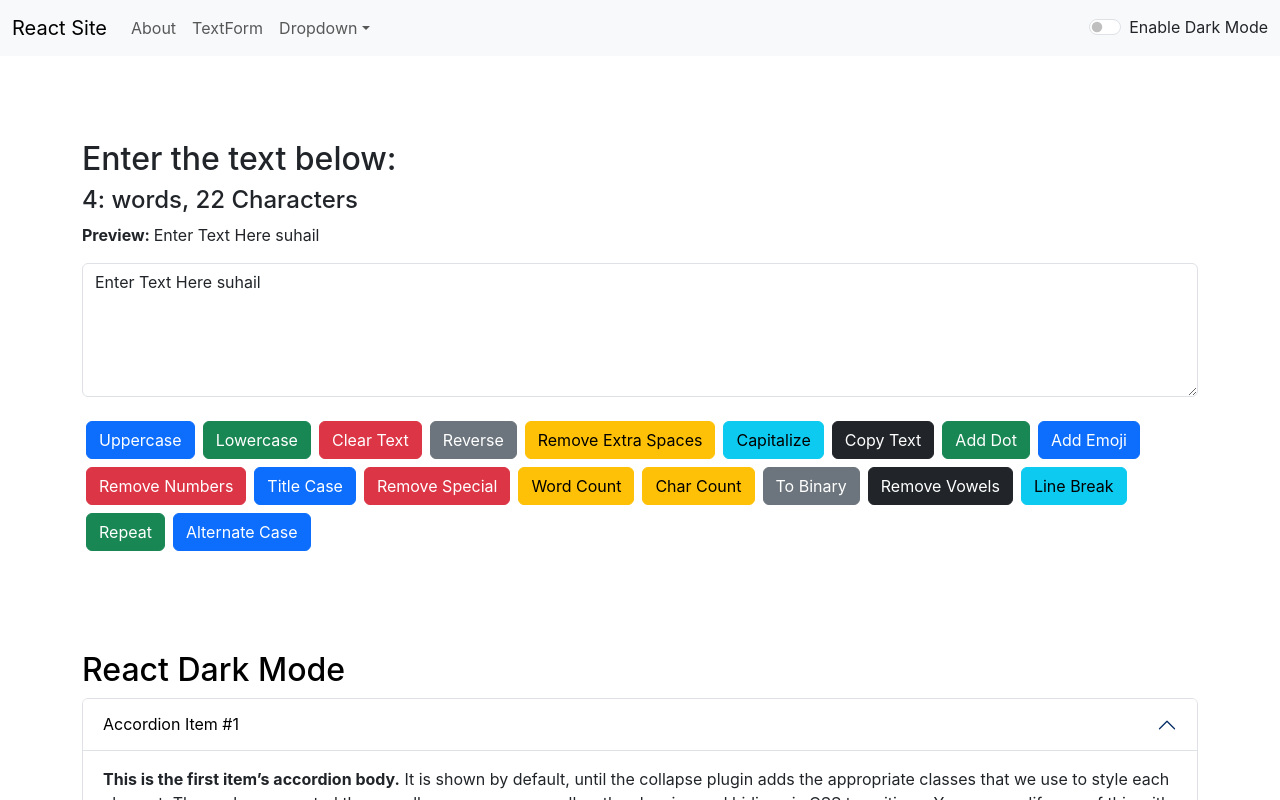
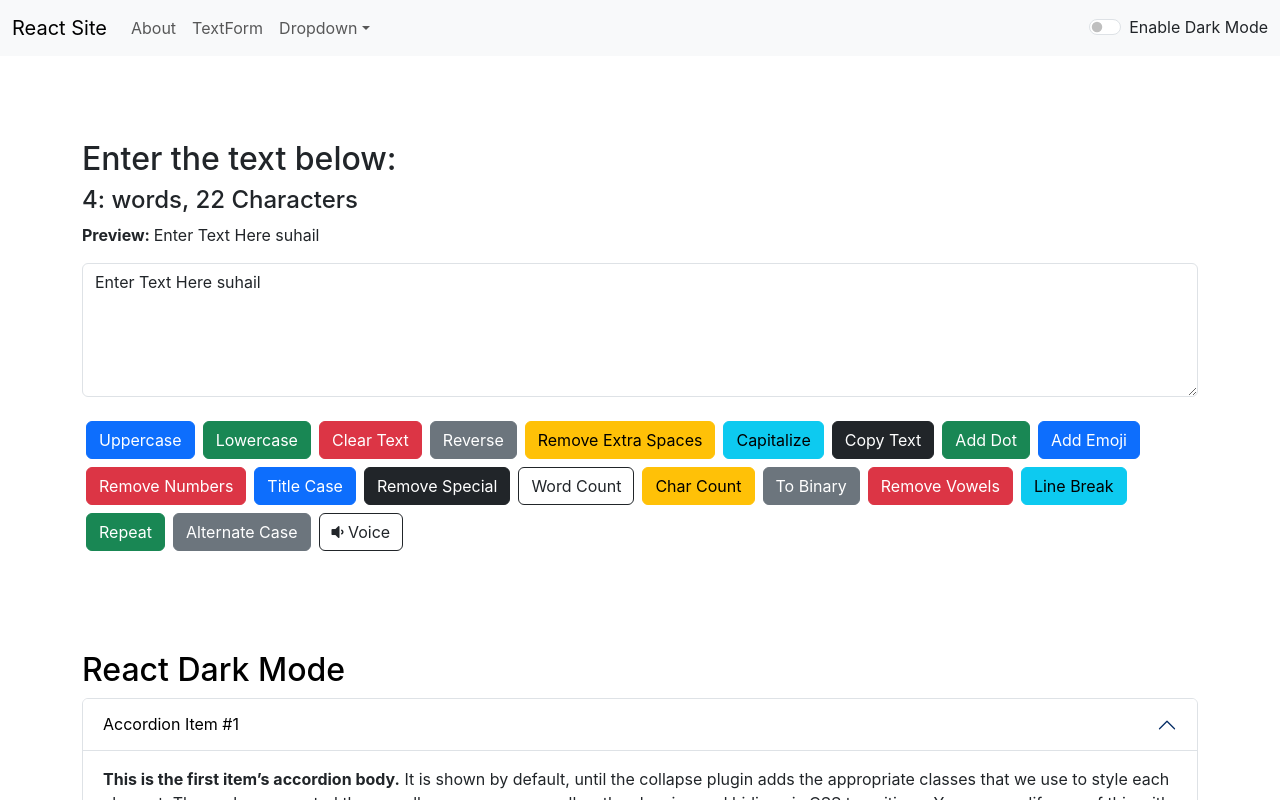
Before and after one commit to suhailkhan127/react-26, a React (Create React App) app: page /textform in a window 1280 px wide. Shown: the top 800 px of the page. Built offline with nearby package versions, Linux system fonts and the light colour scheme.

Commit message:
text form

```diff
--- a/public/index.html
+++ b/public/index.html
@@ -4,7 +4,9 @@
     <meta charset="utf-8" />
     <link rel="icon" href="%PUBLIC_URL%/favicon.ico" />
     <meta name="viewport" content="width=device-width, initial-scale=1" />
-    <meta name="theme-color" content="#000000" />
+    <link
+      rel="stylesheet"
+      href="https://cdnjs.cloudflare.com/ajax/libs/font-awesome/5.15.2/css/all.min.css"    />
     <link href="https://cdn.jsdelivr.net/npm/bootstrap@5.3.8/dist/css/bootstrap.min.css" rel="stylesheet" integrity="sha384-sRIl4kxILFvY47J16cr9ZwB07vP4J8+LH7qKQnuqkuIAvNWLzeN8tE5YBujZqJLB" crossorigin="anonymous">
 
     <title>React App</title>
--- a/src/components/TextForm.js
+++ b/src/components/TextForm.js
@@ -133,6 +133,17 @@ export default function TextForm(props) {
 		)
 	}
 
+	// 21 Voice
+	const handleVoice = () => {
+		if (!text) return;
+		const speech = new SpeechSynthesisUtterance(text);
+		speech.lang = "en-US"; // change language if needed
+		speech.rate = 1; // speed (0.5 slow - 2 fast)
+		speech.pitch = 1; // voice pitch
+
+		window.speechSynthesis.speak(speech);
+	}
+
 
 	const handleOnChange = (event) => {
 		setText(event.target.value)
@@ -141,7 +152,7 @@ export default function TextForm(props) {
 	return (
 		<div className='mt-4 container'>
 			<h2>{props.heading}</h2>
-			<h4>{text.split(" ").filter(word => word.trim() !== "").length}: words, {text.length} Characters</h4>
+			<h4>{text.split(/\s+/).filter(word => word.trim() !== "").length}: words, {text.length} Characters</h4>
 			<p><b>Preview: </b> {text.length>0?text:"Nothing to Preview....."}</p>
 			<div className="form-group">
 				<textarea value={text} onChange={handleOnChange} className="form-control" rows="5"></textarea>
@@ -161,15 +172,17 @@ export default function TextForm(props) {
 			<button onClick={handleRemoveNumbers} className="btn btn-danger m-1">Remove Numbers</button>
 
 			<button onClick={handleTitleCase} className="btn btn-primary m-1">Title Case</button>
-			<button onClick={handleRemoveSpecial} className="btn btn-danger m-1">Remove Special</button>
-			<button onClick={handleWordCount} className="btn btn-warning m-1">Word Count</button>
+			<button onClick={handleRemoveSpecial} className="btn btn-dark m-1">Remove Special</button>
+			<button onClick={handleWordCount} className="btn btn-outline-dark m-1">Word Count</button>
 			<button onClick={handleCharCount} className="btn btn-warning m-1">Char Count</button>
 			<button onClick={handleBinary} className="btn btn-secondary m-1">To Binary</button>
-			<button onClick={handleRemoveVowels} className="btn btn-dark m-1">Remove Vowels</button>
+			<button onClick={handleRemoveVowels} className="btn btn-danger m-1">Remove Vowels</button>
 			<button onClick={handleLineBreak} className="btn btn-info m-1">Line Break</button>
 			<button onClick={handleRepeat} className="btn btn-success m-1">Repeat</button>
-			<button onClick={handleAlternateCase} className="btn btn-primary m-1">Alternate Case</button>
-
+			<button onClick={handleAlternateCase} className="btn btn-secondary m-1">Alternate Case</button>
+			<button onClick={handleVoice} className="btn btn-outline-dark m-1">
+				<i className="fas fa-volume-down"></i> Voice
+			</button>
 			<br/><br/><br/><br/><br/>
 		</div>
 	)
```
